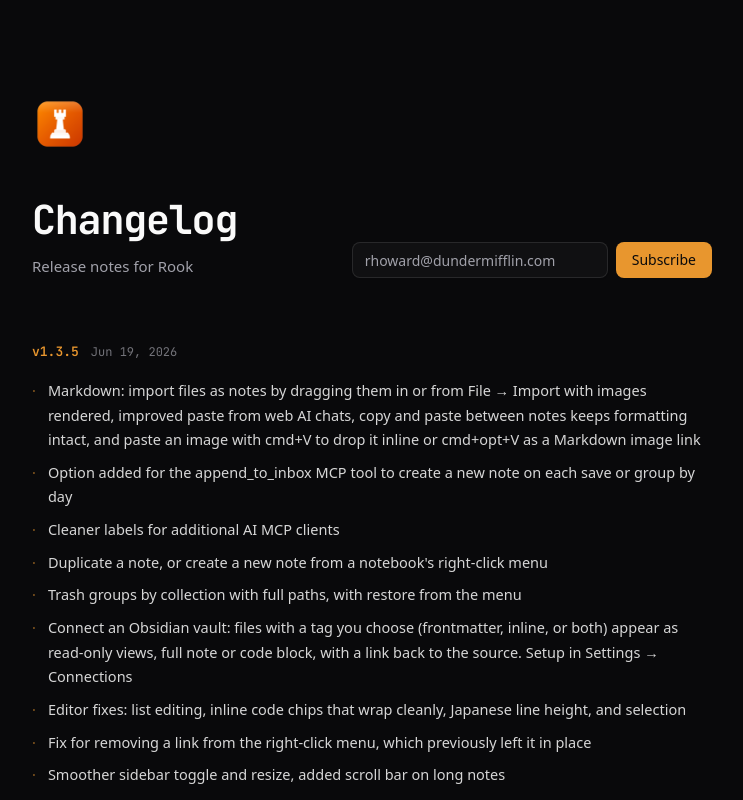
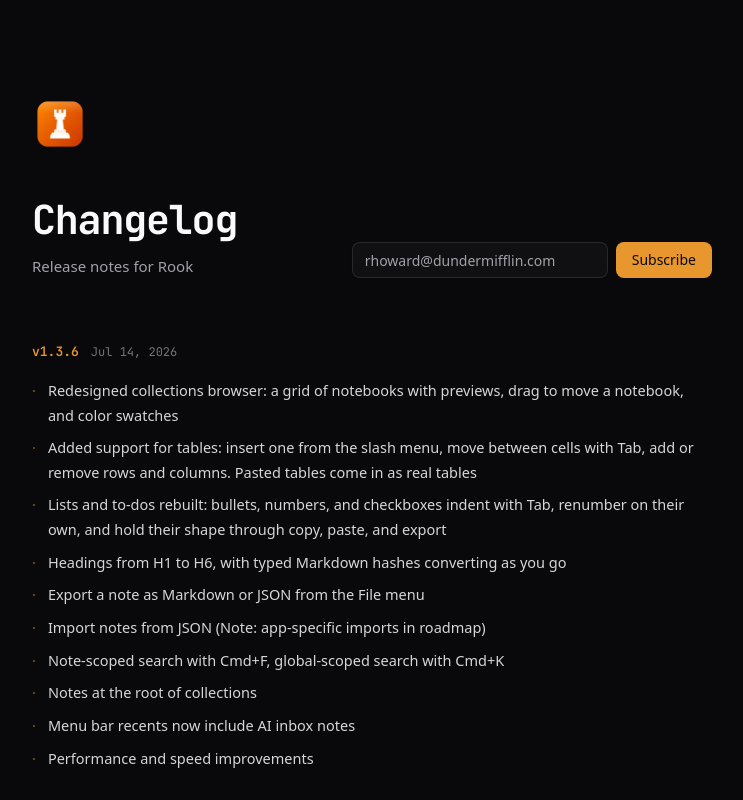
Before and after one commit to maryamtb/rook, a Next.js app in the folder rook-landing/: page /changelog in a window 1280 px wide. Shown: the top 800 px of the page, without its empty margins (268-1011 px from the left). Built offline with nearby package versions, Linux system fonts and the light colour scheme.

Commit message:
release 1.3.6!

```diff
--- a/rook-landing/app/changelog/page.tsx
+++ b/rook-landing/app/changelog/page.tsx
@@ -16,6 +16,22 @@ type Entry = {
 };
 
 const entries: Entry[] = [
+  {
+    version: "1.3.6",
+    date: "2026-07-14",
+    notes: [
+      "Redesigned collections browser: a grid of notebooks with previews, drag to move a notebook, and color swatches",
+      "Added support for tables: insert one from the slash menu, move between cells with Tab, add or remove rows and columns. Pasted tables come in as real tables",
+      "Lists and to-dos rebuilt: bullets, numbers, and checkboxes indent with Tab, renumber on their own, and hold their shape through copy, paste, and export",
+      "Headings from H1 to H6, with typed Markdown hashes converting as you go",
+      "Export a note as Markdown or JSON from the File menu",
+      "Import notes from JSON (Note: app-specific imports in roadmap)",
+      "Note-scoped search with Cmd+F, global-scoped search with Cmd+K",
+      "Notes at the root of collections",
+      "Menu bar recents now include AI inbox notes",
+      "Performance and speed improvements"
+    ],
+  },
   {
     version: "1.3.5",
     date: "2026-06-19",
--- a/rook-landing/lib/constants.ts
+++ b/rook-landing/lib/constants.ts
@@ -1,4 +1,4 @@
-export const APP_VERSION = "1.3.5";
+export const APP_VERSION = "1.3.6";
 export const APP_ITEM_ID = "6766067055";
 export const DMG_URL = `https://lfubd2pcrenetvqi.public.blob.vercel-storage.com/releases/Rook-${APP_VERSION}.dmg`;
 export const MAS_URL = `https://apps.apple.com/us/app/rook-code-notes/id${APP_ITEM_ID}?mt=12&itscg=30200&itsct=apps_box_badge&mttnsubad=${APP_ITEM_ID}`;
```
